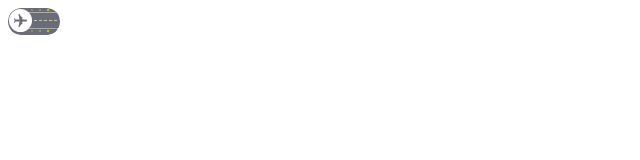
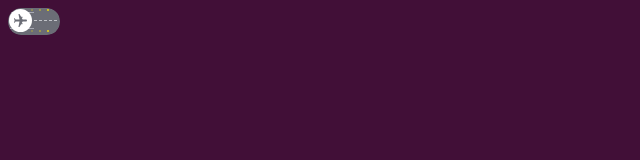
Before and after one commit to muhammadov-q/runtimerrors, a plain HTML site: page CheckboxPlane/index.html in a window 1280 px wide. Shown: the whole page, without its empty margins (0-640 px from the left). Drawn offline with Linux system fonts and the light colour scheme.

Commit message:
Finish CheckBoxPlane

```diff
--- a/CheckboxPlane/index.html
+++ b/CheckboxPlane/index.html
@@ -3,6 +3,9 @@
 <html lang="en">
 <head>
     <meta charset="UTF-8">
+        <style>
+                body { background-color: rgb(65, 15, 55);}
+        </style>
     <label class="plane-switch">
     <input type="checkbox">
     <div>
--- a/CheckboxPlane/style.css
+++ b/CheckboxPlane/style.css
@@ -39,7 +39,7 @@
 
 .plane-switch input + div:before {
   width: 42px;
-  right: 2px;
+  right: 50%;
   top: 4px;
   height: 1px;
   background: var(--street-line);
```
